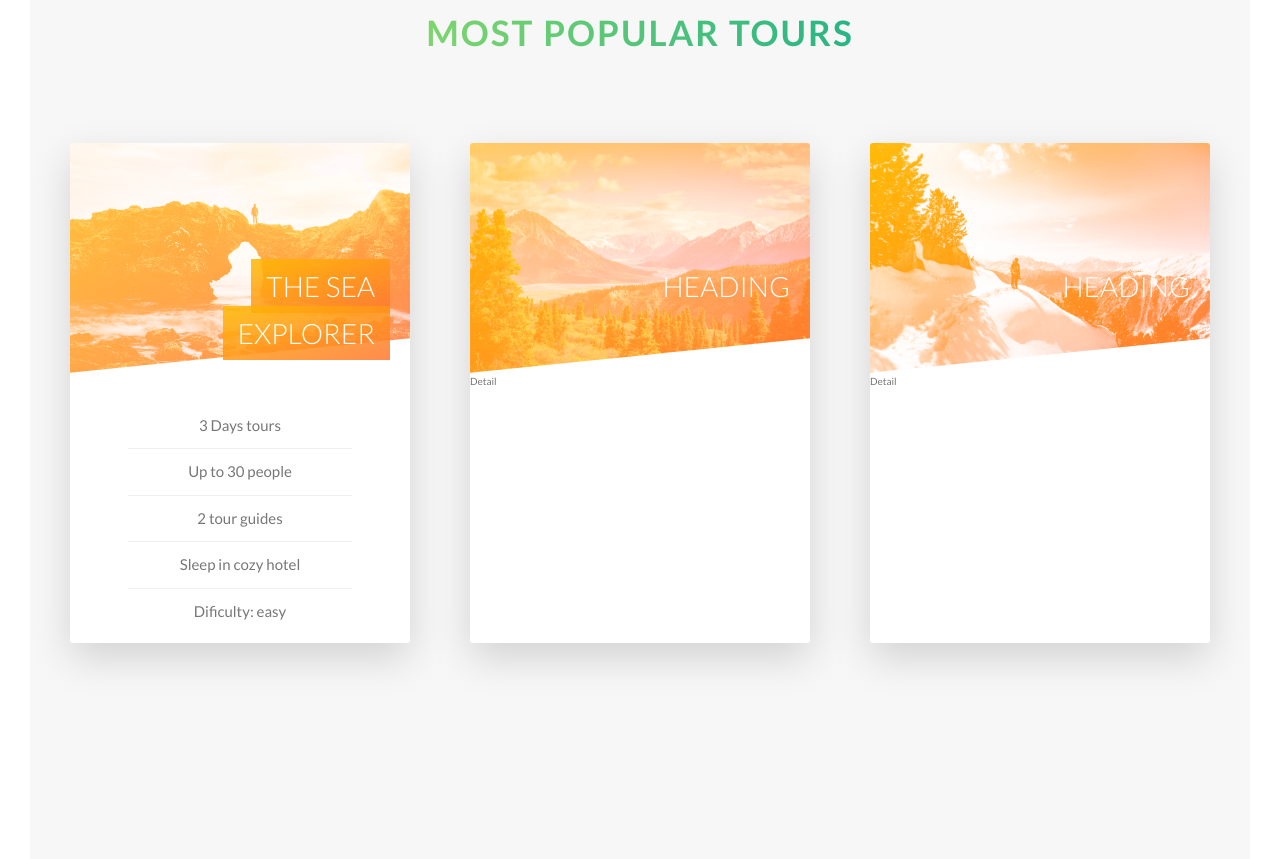
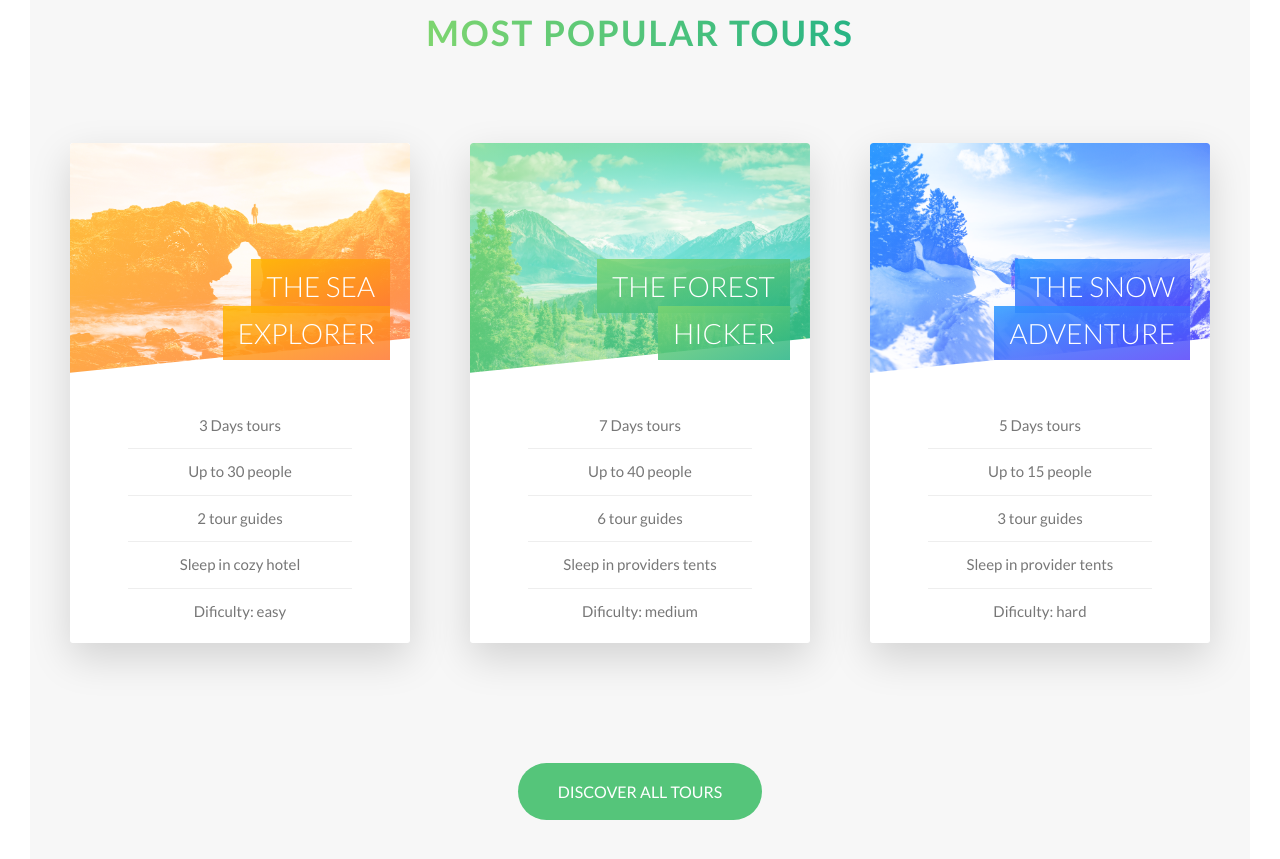
Before and after one commit to soy-villalobos/CURSO-OK, a website: page Natours/starter/index.html in a window 1280 px wide. Shown: the part 2292-3151 px from the top of the page. Drawn offline with Linux system fonts and the light colour scheme.

Commit message:
fin seccion tarjetas

```diff
--- a/Natours/starter/index.html
+++ b/Natours/starter/index.html
@@ -1,5 +1,6 @@
 <!DOCTYPE html>
 <html lang="en">
+
 <head>
     <meta charset="UTF-8">
     <meta name="viewport" content="width=device-width, initial-scale=1.0">
@@ -11,6 +12,7 @@
     <link rel="shortcut icon" type="image/png" href="img/favicon.png">
     <title>Natours | Exciting tours for adventurous people</title>
 </head>
+
 <body>
     <header class="header">
         <div class="header__logo-box">
@@ -35,7 +37,8 @@
                 <div class="col-1-of-2">
                     <h3 class="heading-tertiary u-margin-bottom-small">You're going to falling love width nature</h3>
                     <p class="paragraph">
-            Lorem ipsum dolor sit amet consectetur adipisicing elit. Quasi similique quia exercitationem ratione beatae laborum, architecto modi alias aperiam quaerat, illo sunt repellat accusamus labore quod odio enim? Nisi, vero?
+                        Lorem ipsum dolor sit amet consectetur adipisicing elit. Quasi similique quia exercitationem ratione beatae laborum, architecto
+                        modi alias aperiam quaerat, illo sunt repellat accusamus labore quod odio enim? Nisi, vero?
                     </p>
                     <h3 class="heading-tertiary u-margin-bottom-small">Live adventure like your never have before</h3>
                     <p class="paragraph">
@@ -122,47 +125,90 @@
                             </div>
                         </div>
                         <div class="card__side card__side--back card__side--back-1">
-                    back
+                            <div class="card__cta">
+                                <div class="card__price-box">
+                                    <p class="card__price-only">Only</p>
+                                    <p class="card__price-value">$297</p>
+                                </div>
+                                <a href="#" class="btn btn--white">Book now!</a>
                             </div>
                         </div>
                     </div>
+
+                </div>
+            <!--SEGUNDA TARJETA-->
+
                 <div class="col-1-of-3">
                     <div class="card">
                         <div class="card__side card__side--front">
                             <div class="card__picture card__picture-2">
                                 &nbsp;
                             </div>
-                    <div class="card__heading">
-                        Heading
-                    </div>
-                    <div class="card__detail">
-                        Detail
+                            <h4 class="card__heading">
+                                <span class="card__heading-span card__heading-span--2">The fOREST HICKER</span>
+
+                            </h4>
+                            <div class="card__details">
+                                <ul>
+                                    <li>7 Days tours</li>
+                                    <li>Up to 40 people</li>
+                                    <li>6 tour guides</li>
+                                    <li>Sleep in providers tents </li>
+                                    <li>Dificulty: medium</li>
+                                </ul>
                             </div>
                         </div>
                         <div class="card__side card__side--back card__side--back-2">
-                 back
+                            <div class="card__cta">
+                                <div class="card__price-box">
+                                    <p class="card__price-only">Only</p>
+                                    <p class="card__price-value">$297</p>
+                                </div>
+                                <a href="#" class="btn btn--white">Book now!</a>
                             </div>
                         </div>
                     </div>
+
+                </div>
+         <!--TERCERA TARJETA-->
          <div class="col-1-of-3">
             <div class="card">
                 <div class="card__side card__side--front">
                     <div class="card__picture card__picture-3">
                         &nbsp;
                     </div>
-                    <div class="card__heading">
-                        Heading
-                    </div>
-                    <div class="card__detail">
-                        Detail
+                    <h4 class="card__heading">
+                        <span class="card__heading-span card__heading-span--3">The Snow adventure</span>
+
+                    </h4>
+                    <div class="card__details">
+                        <ul>
+                            <li>5 Days tours</li>
+                            <li>Up to 15 people</li>
+                            <li>3 tour guides</li>
+                            <li>Sleep in provider tents </li>
+                            <li>Dificulty: hard</li>
+                        </ul>
                     </div>
                 </div>
                 <div class="card__side card__side--back card__side--back-3">
-                 back
+                    <div class="card__cta">
+                        <div class="card__price-box">
+                            <p class="card__price-only">Only</p>
+                            <p class="card__price-value">$297</p>
+                        </div>
+                        <a href="#" class="btn btn--white">Book now!</a>
                     </div>
                 </div>
             </div>
+
         </div>
+            </div>
+
+            <div class="u-center-text u-margin-top-huge">
+                    <a href="#" class="btn btn--green">Discover all tours</a>
+            </div>
+
         </section>
 
         <!--
@@ -238,4 +284,5 @@
         </section>
         -->
 </body>
+
 </html>
--- a/Natours/starter/sass/base/_utilities.scss
+++ b/Natours/starter/sass/base/_utilities.scss
@@ -3,3 +3,6 @@
 .u-margin-bottom-small {margin-bottom: 1.5rem}
 .u-margin-bottom-medium {margin-bottom: 4rem}
 .u-margin-bottom-big {margin-bottom: 8rem;}
+
+.u-margin-top-big {margin-top: 8rem;}
+.u-margin-top-huge {margin-top: 10rem;}
--- a/Natours/starter/sass/components/_button.scss
+++ b/Natours/starter/sass/components/_button.scss
@@ -32,6 +32,15 @@
 
         &::after {
             background-color: $color-white;
+        }
+    }
+
+    &--green {
+        background-color: $color-primary;
+        color: $color-white;
+
+        &::after {
+            background-color: $color-primary;
         }
     }
 
--- a/Natours/starter/sass/components/_card.scss
+++ b/Natours/starter/sass/components/_card.scss
@@ -30,6 +30,14 @@
             &-1 {
                 background-image: linear-gradient(to right bottom, $color-secondary-light, $color-secondary-dark);
             }
+
+            &-2 {
+                background-image: linear-gradient(to right bottom, $color-primary-light, $color-primary-dark);
+            }
+
+            &-3 {
+                background-image: linear-gradient(to right bottom, $color-tertiary-light, $color-tertiary-dark);
+            }
         }
 
 
@@ -50,16 +58,18 @@
         background-blend-mode: screen;
         -webkit-clip-path: polygon(0 0, 100% 0, 100% 85%, 0 100%);
         clip-path: polygon(0 0, 100% 0, 100% 85%, 0 100%);
+        border-top-left-radius: 3px;
+        border-top-right-radius: 3px;
 
 
         &-1 {
             background-image:  linear-gradient(to right bottom, $color-secondary-light, $color-secondary-dark), url(../img/nat-5.jpg);
         }
         &-2 {
-            background-image:  linear-gradient(to right bottom, $color-secondary-light, $color-secondary-dark), url(../img/nat-6.jpg);
+            background-image:  linear-gradient(to right bottom, $color-primary-light, $color-primary-dark), url(../img/nat-6.jpg);
         }
         &-3 {
-            background-image:  linear-gradient(to right bottom, $color-secondary-light, $color-secondary-dark), url(../img/nat-7.jpg);
+            background-image:  linear-gradient(to right bottom, $color-tertiary-light, $color-tertiary-dark), url(../img/nat-7.jpg);
         }
 
     }
@@ -85,6 +95,18 @@
             rgba($color-secondary-light, .85),
             rgba($color-secondary-dark,  .85));
         }
+
+        &--2 {
+            background-image: linear-gradient(to right bottom,
+            rgba($color-primary-light, .85),
+            rgba($color-primary-dark,  .85));
+        }
+
+        &--3 {
+            background-image: linear-gradient(to right bottom,
+            rgba($color-tertiary-light, .85),
+            rgba($color-tertiary-dark,  .85));
+        }
     }
 
     &__details {
@@ -106,4 +128,30 @@
             }
         }
     }
+//BACK SIDE STYLING
+
+&__cta {
+    position: absolute;
+    top: 50%;
+    left: 50%;
+    transform: translate(-50%, -50%);
+    width: 90%;
+    text-align: center;
 }
+
+&__price-box {
+    text-align: center;
+    color: $color-white;
+    margin-bottom: 8rem;
+}
+
+&__price-only {
+    font-weight: 1.4rem;
+    text-transform: uppercase;
+}
+
+&__price-value {
+    font-size: 6rem;
+    font-weight: 100;
+}
+}
--- a/Natours/starter/sass/pages/_home.scss
+++ b/Natours/starter/sass/pages/_home.scss
@@ -22,6 +22,6 @@
 
 .section-tour {
     background-color: $color-grey-light-1;
-    padding: 25rem 0 50rem 0;
+    padding: 25rem 0 15rem 0;
     margin-top: -10rem;
 }
```
Also changed, not shown: Natours/starter/css/style.css. Lines whose indentation alone changed are shown as unchanged.
